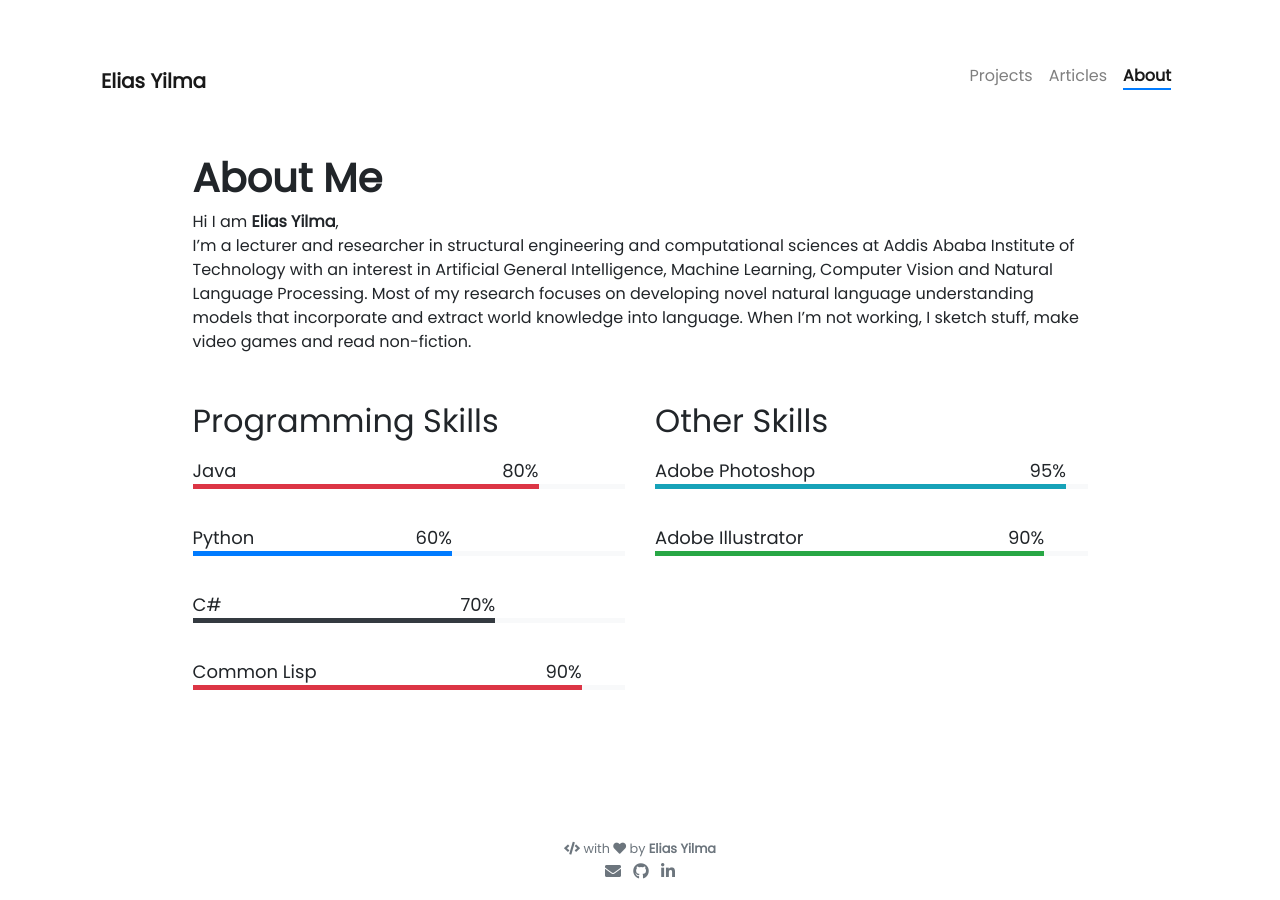
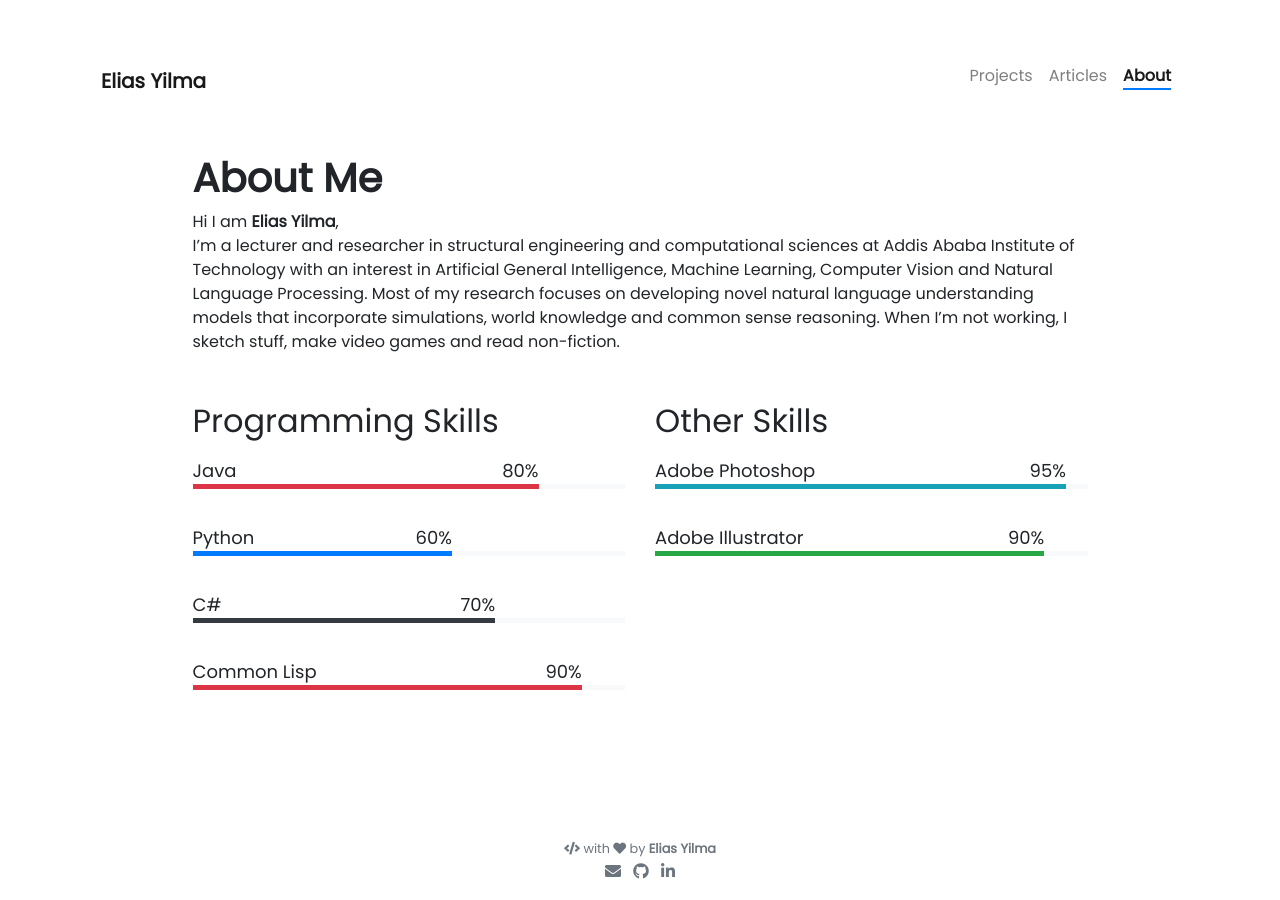
Before and after one commit to eliasyilma/eliasyilma.github.io, a Jekyll site: the page built from pages/about.md, in a window 1280 px wide. Built offline with Jekyll 4.4.1, drawn with Linux system fonts in a browser that asks for light colours; nearby versions of some CDN libraries.

Commit message:
Update about.md

```diff
--- a/pages/about.md
+++ b/pages/about.md
@@ -8,7 +8,7 @@
 # **About Me**
 
 Hi I am **{{ site.author.name }}**,<br>
-I'm a lecturer and researcher in structural engineering and computational sciences at Addis Ababa Institute of Technology with an interest in  Artificial General Intelligence, Machine Learning, Computer Vision and Natural Language Processing. Most of my research focuses on developing novel natural language understanding models that incorporate and extract world knowledge into language. When I'm not working, I sketch stuff, make video games and read non-fiction.
+I'm a lecturer and researcher in structural engineering and computational sciences at Addis Ababa Institute of Technology with an interest in  Artificial General Intelligence, Machine Learning, Computer Vision and Natural Language Processing. Most of my research focuses on developing novel natural language understanding models that incorporate simulations, world knowledge and common sense reasoning. When I'm not working, I sketch stuff, make video games and read non-fiction.
 
 
 
```
